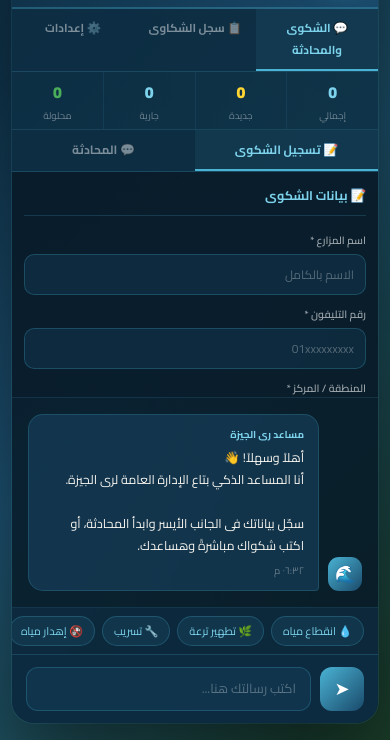
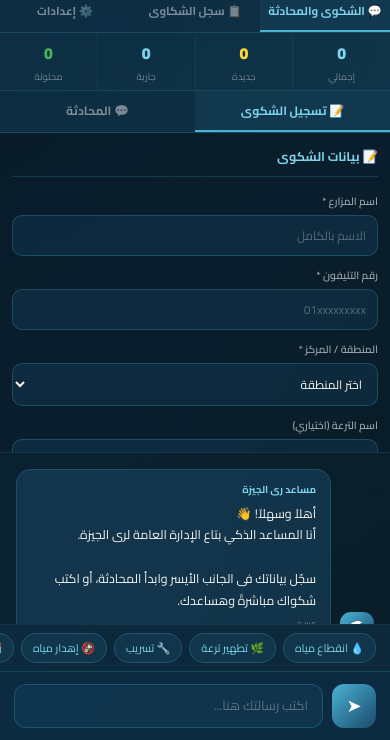
Before and after one commit to mohseno2002/giza-irrigation, a website: page index.html in a window 390 px wide. Shown: the part 104-844 px from the top of the page. Drawn offline with Linux system fonts and the light colour scheme.

Commit message:
Add files via upload

```diff
--- a/index.html
+++ b/index.html
@@ -30,6 +30,10 @@ body::before {
   height:96vh; max-height:920px; display:flex; flex-direction:column;
   border-radius:22px; overflow:hidden;
   box-shadow: 0 30px 80px rgba(0,0,0,.5), 0 0 0 1px rgba(74,179,212,.2);
+}
+@media (max-width:700px) {
+  body { align-items:flex-start; padding:0; min-height:100vh; }
+  .app { height:100dvh; max-height:none; border-radius:0; }
 }
 
 /* ── HEADER ── */
@@ -253,10 +257,11 @@ body::before {
   .inner-tabs { display:flex; }
   .form-side {
     width:100%; border-left:none; border-bottom:1px solid rgba(74,179,212,.15);
-    display:none; flex:1; overflow-y:auto;
+    display:none; flex:1; overflow-y:auto; min-height:0;
   }
-  .form-side.mobile-active { display:block; }
-  .chat-side { display:flex; }
+  .form-side.mobile-active { display:flex; flex-direction:column; }
+  .chat-side { display:flex; flex:1; min-height:0; }
+  .chat-msgs { flex:1; min-height:0; overflow-y:auto; }
   .header-sub { display:none; }
   .bbl { max-width:92%; font-size:12.5px; }
 }
```
